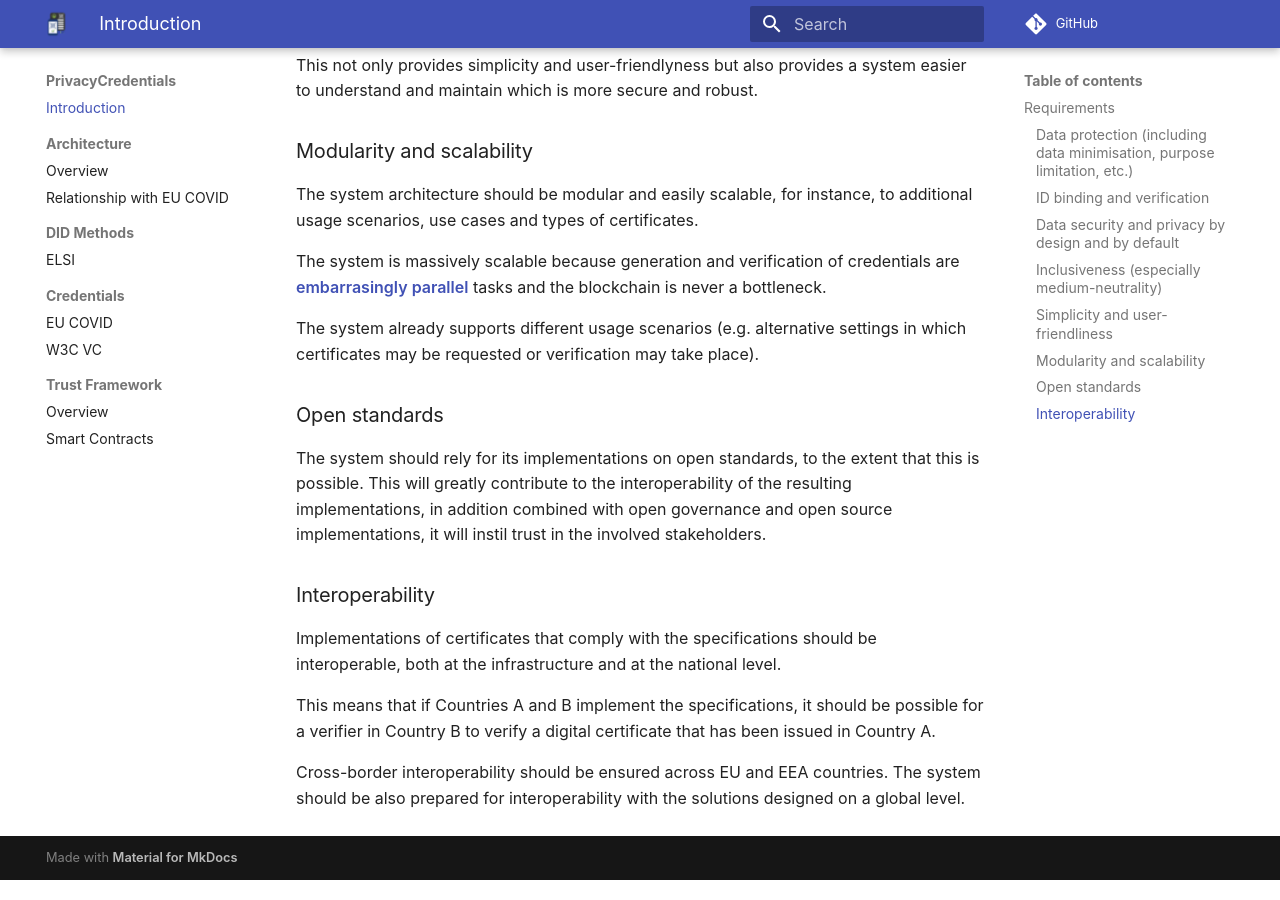
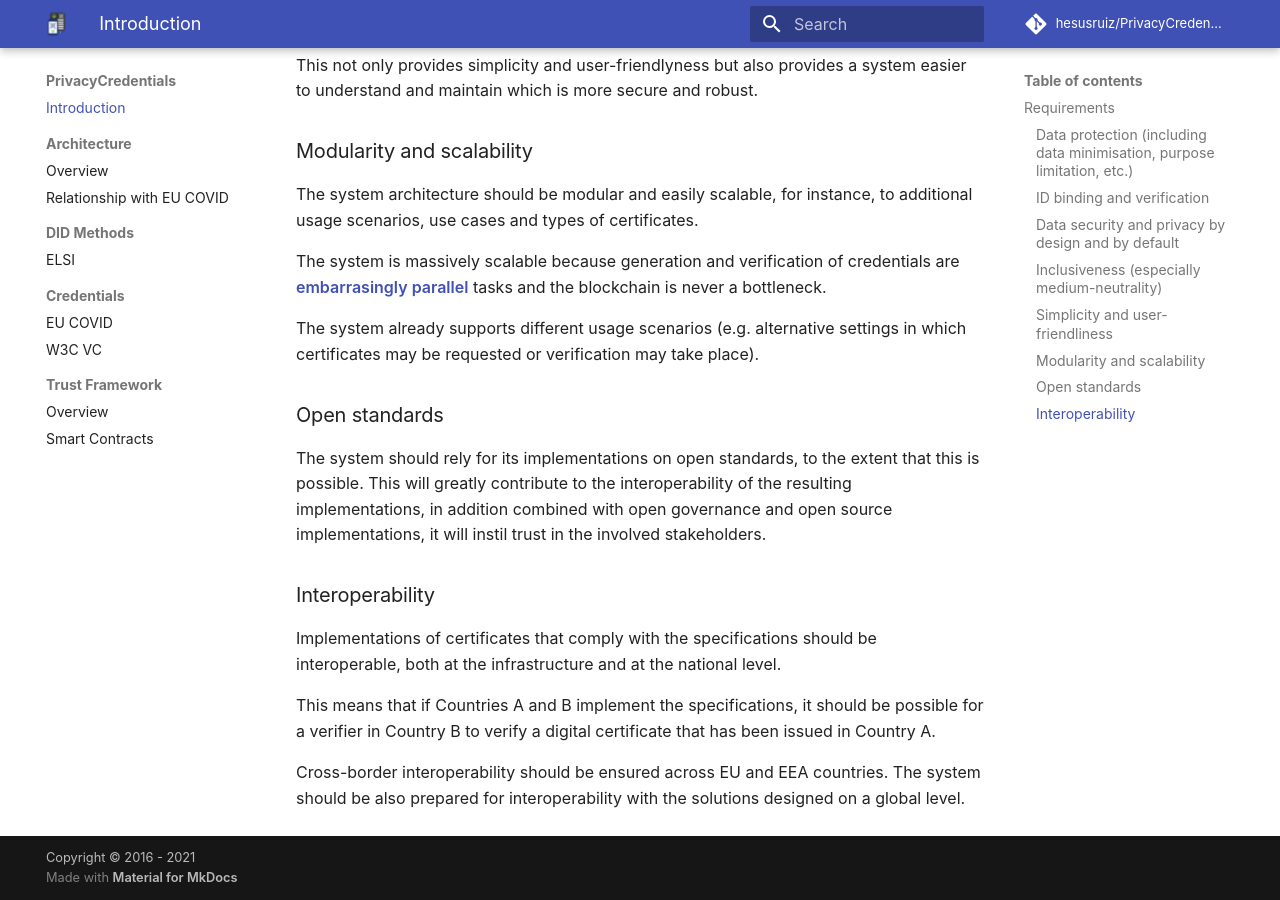
Before and after one commit to hesusruiz/PrivacyCredentials, an MkDocs documentation site: the page built from docs/index.md, in a window 1280 px wide and 900 px high, scrolled down 3372 px. Built offline with MkDocs 1.6.1 and Material for MkDocs 9.7.7, drawn with Linux system fonts in a browser that asks for light colours; comment, search, counter and statistics services are not loaded; some of the changed lines change nothing that is shown.

Commit message:
Update mkdocs.yml

```diff
--- a/mkdocs.yml
+++ b/mkdocs.yml
@@ -1,5 +1,19 @@
+
+# Project information
 site_name: PrivacyCredentials
-site_url: https://example.com/
+site_url: https://hesusruiz.github.io/PrivacyCredentials/
+site_author: Jesus Ruiz
+site_description: >-
+  PrivacyCredentials is a generic credential system which is designed to be secure, privacy-preserving, scalable, performant and robust. It is designed specifically for some important use cases where physical, on-person verification of identity of holder is needed and where normal W3C Verifiable Credential flows are not fully suitable as they are normally designed currently.
+
+# Repository
+repo_name: hesusruiz/PrivacyCredentials
+repo_url: https://github.com/hesusruiz/PrivacyCredentials
+edit_uri: ""
+
+# Copyright
+copyright: Copyright &copy; 2016 - 2021
+
 
 theme:
   name: material
@@ -14,7 +28,6 @@
     - navigation.sections
     - navigation.expand
 
-repo_url: https://github.com/hesusruiz/PrivacyCredentials
 
 
 markdown_extensions:
```
